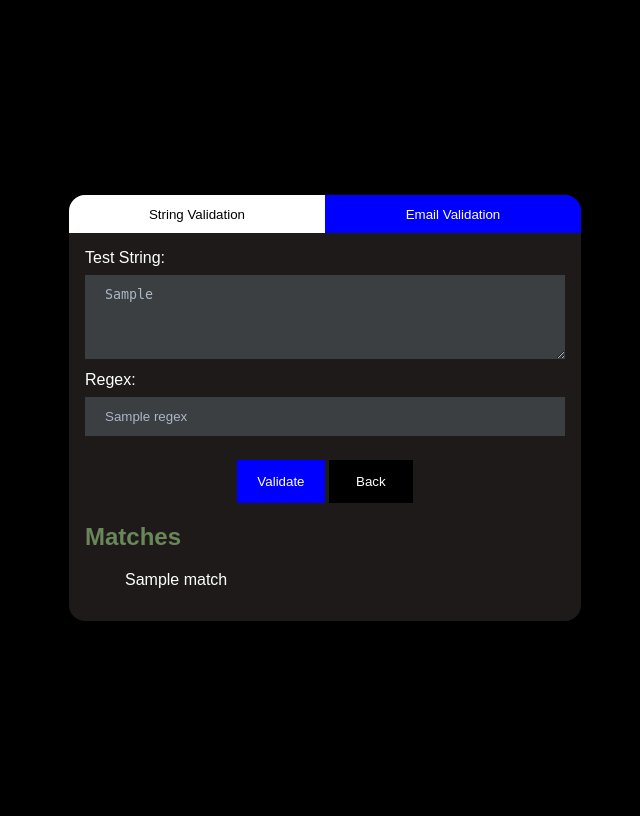
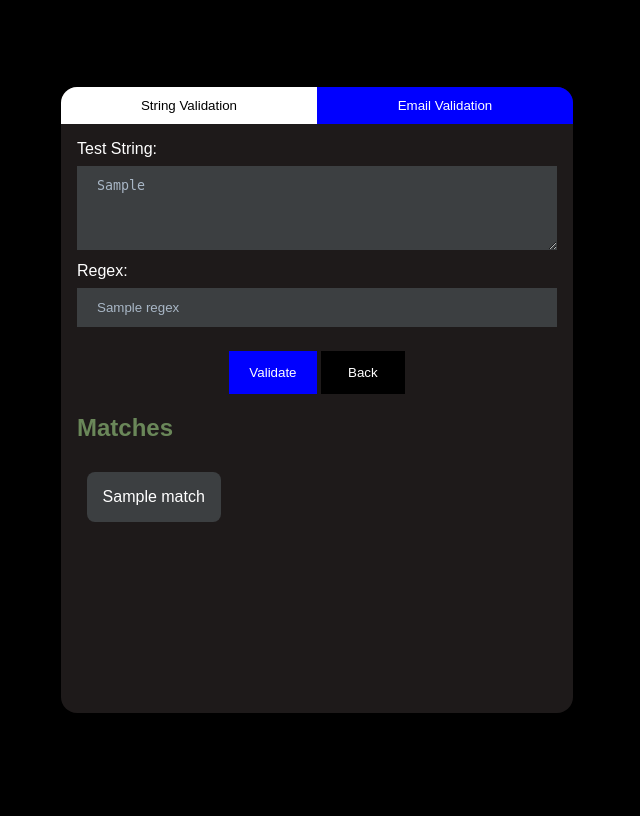
Before and after one commit to Kritagyay/Regex-Validator-App, a Flask app: template web_app/templates/index.html in a window 1280 px wide. Shown: the whole page, without its empty margins (323-963 px from the left). After the commit the page ends 713 px from the top, so only its background shows below. Run offline with Flask 3, Linux system fonts and the light colour scheme; the template is opened without the code that fills it: most values are stand-ins (such as "Sample title", 1, 10 or a date in 2020).

Commit message:
index.html file updated

```diff
--- a/web_app/templates/index.html
+++ b/web_app/templates/index.html
@@ -1,13 +1,19 @@
 <!DOCTYPE html>
 <html>
+
 <head>
   <title>Regex Matcher</title>
   <style>
     body {
       background-color: #000;
+      height: 80vh;
+      margin: 0;
+      width: 100vw;
+      padding: 0;
       color: #a9b7c6;
       font-family: Arial, sans-serif;
     }
+
     .container {
       display: flex;
       height: 100vh;
@@ -16,6 +22,22 @@
       justify-content: center;
       flex-direction: column;
     }
+
+    ::-webkit-scrollbar {
+      width: 5px;
+    }
+    ::-webkit-scrollbar-track {
+      border-radius: 10px;
+      background: #f1f1f1;
+    }
+    ::-webkit-scrollbar-thumb {
+      background: #888;
+      border-radius: 10px;
+    }
+    ::-webkit-scrollbar-thumb:hover {
+      background: #555;
+    }
+
     .form_container {
       color: white;
       background-color: #1e1a1a;
@@ -24,12 +46,14 @@
       padding-top: 0;
       overflow: hidden;
     }
+
     .navbar_container {
       display: flex;
       align-items: center;
       justify-content: center;
       width: 100%;
     }
+
     .nav_elem {
       padding: 0.7rem;
       width: 100%;
@@ -38,6 +62,7 @@
       border: 0;
       cursor: pointer;
     }
+
     .back_button {
       background-color: black;
       color: white;
@@ -45,24 +70,46 @@
       border: 0;
       cursor: pointer;
     }
+
     .back_button:hover {
       background-color: #4e5d6c;
     }
+
     .btn_container {
       margin-top: 1rem;
       text-align: center;
     }
+
     .active {
       background-color: white;
       color: black;
     }
+
     .email_validator {
       display: none;
     }
+
     .email_validator,
     .string_validator {
       padding: 1rem;
     }
+
+    .result_container {
+      display: flex;
+      padding: 0.6rem;
+      gap: 1rem;
+      flex-wrap: wrap;
+      height: 200px;
+      overflow-y: scroll;
+    }
+
+    .result_container>li {
+      background-color: #3c3f41;
+      padding: 1rem;
+      border-radius: 0.5rem;
+      height: fit-content;
+    }
+
     textarea,
     input[type="text"] {
       width: 100%;
@@ -73,6 +120,7 @@
       color: #a9b7c6;
       border: none;
     }
+
     input[type="submit"] {
       background-color: blue;
       color: white;
@@ -80,48 +128,45 @@
       border: none;
       cursor: pointer;
     }
+
     input[type="submit"]:hover {
       background-color: #4e5d6c;
     }
+
     h2 {
       color: #6a8759;
     }
+
     ul {
       list-style-type: none;
     }
+
     /* Responsive styles */
     @media only screen and (max-width: 600px) {
       form {
         margin: 10px;
       }
+
       textarea,
       input[type="text"] {
         padding: 6px 10px;
       }
+
       input[type="submit"] {
         padding: 7px 10px;
       }
     }
   </style>
 </head>
+
 <body>
   <main class="container">
     <div class="form_container">
       <nav class="navbar_container">
-          <button
-            typ="button"
-            id="string_btn"
-            class="nav_elem"
-            onclick="stringValidateForm()"
-          >
+        <button typ="button" id="string_btn" class="nav_elem" onclick="stringValidateForm()">
           String Validation
         </button>
-          <button
-            typ="button"
-            id="email_btn"
-            class="nav_elem"
-            onclick="emailValidateForm()"
-          >
+        <button typ="button" id="email_btn" class="nav_elem" onclick="emailValidateForm()">
           Email Validation
         </button>
       </nav>
@@ -130,28 +175,20 @@
           <form method="POST" action="/results">
             <label for="test_string">Test String:</label><br />
             <textarea id="test_string" name="test_string" rows="4" required>
-{{ test_string }}</textarea
-              ><br />
+{{ test_string }}</textarea><br />
             <label for="regex">Regex:</label><br />
-              <input
-                type="text"
-                id="regex"
-                name="regex"
-                value="{{ regex }}"
-                required
-              /><br />
+            <input type="text" id="regex" name="regex" value="{{ regex }}" required /><br />
             <div class="btn_container">
               <input type="submit" value="Validate" />
-                <a href="{{ url_for('home') }}"
-                  ><button type="button" class="back_button">Back</button></a
-                >
+              <a href="{{ url_for('home') }}"><button type="button" class="back_button">Back</button></a>
             </div>
           </form>
           {% if error %}
           <p style="color: red">{{ error }}</p>
           {% endif %} {% if test_string and regex %} {% if matches %}
           <h2>Matches</h2>
-            <ul>
+          <!-- <div class="result_container"> -->
+          <ul class="result_container">
             {% for match in matches %}
             <li>{{ match }}</li>
             {% endfor %}
@@ -160,20 +197,14 @@
           <p>No matches found.</p>
           {% endif %} {% endif %}
         </div>
+        <!-- </div> -->
         <div id="email_validator" class="email_validator">
           <form method="POST" action="/validate">
             <label for="email">Email:</label><br />
-              <input
-                type="text"
-                id="email"
-                name="email"
-                value="{{ email }}"
-              /><br />
+            <input type="text" id="email" name="email" value="{{ email }}" /><br />
             <div class="btn_container">
               <input type="submit" value="Validate" />
-                <a href="{{ url_for('home') }}"
-                  ><button type="button" class="back_button">Back</button></a
-                >
+              <a href="{{ url_for('home') }}"><button type="button" class="back_button">Back</button></a>
             </div>
           </form>
           {% if valid %}
@@ -218,4 +249,5 @@
     emailValidateForm();
   }
 </script>
+
 </html>
```
Lines whose indentation alone changed are shown as unchanged.
